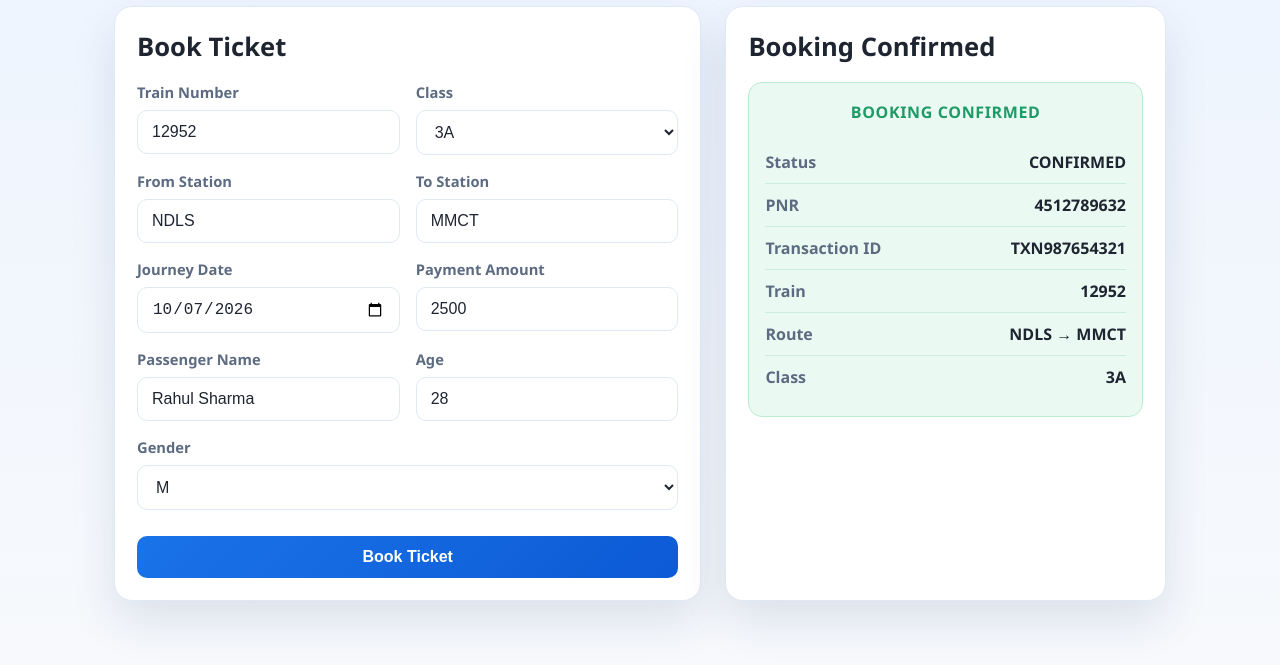
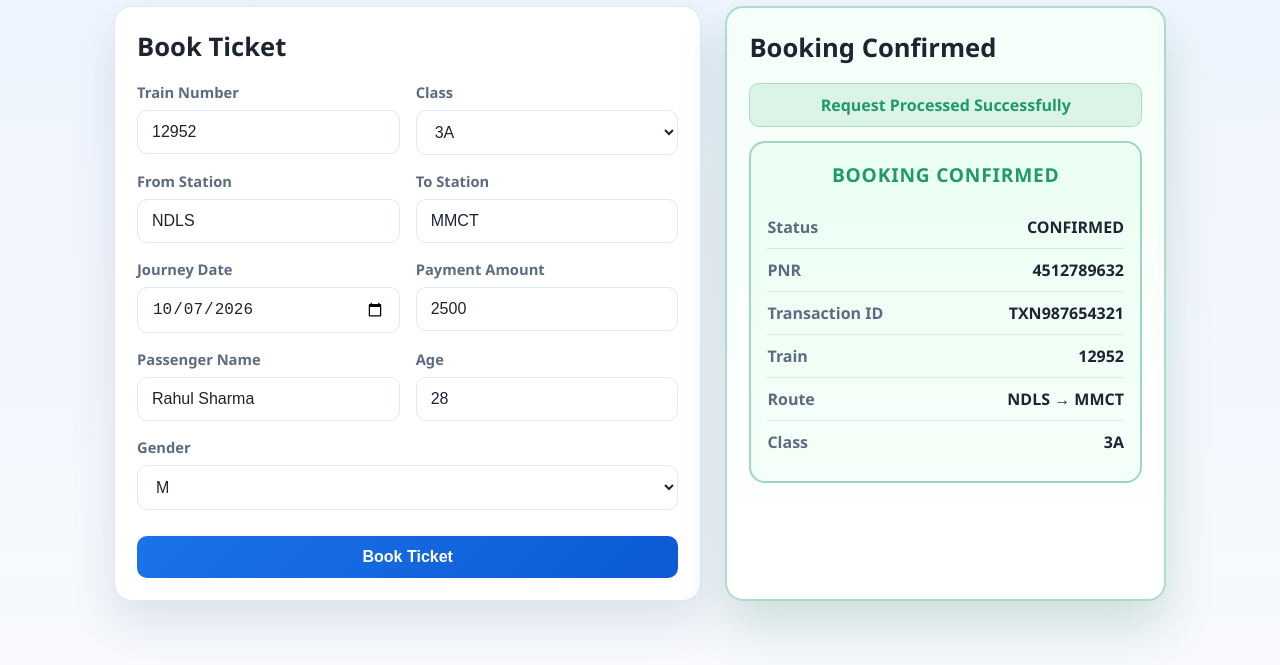
Before and after one commit to Palak9763/RailwayTicketingGateway, a plain HTML site: page index.html in a window 1280 px wide. Shown: the part 168-833 px from the top of the page. Drawn offline with Linux system fonts and the light colour scheme.

Commit message:
Changes in UI

```diff
--- a/index.html
+++ b/index.html
@@ -10,7 +10,7 @@
     <div class="container">
       <header class="header">
         <div>
-          <p class="eyebrow">Prototype Demo</p>
+          <p class="eyebrow">Mini Project Demo</p>
           <h1>Railway Ticketing Gateway</h1>
         </div>
       </header>
@@ -85,8 +85,10 @@
           </form>
         </section>
 
-        <section class="card result-card">
+        <section class="card result-card prominent-card">
           <h2>Booking Confirmed</h2>
+
+          <div class="status-message" id="statusMessage">Request Processed Successfully</div>
 
           <div class="confirmation-box" id="confirmationBox">
             <p class="title">BOOKING CONFIRMED</p>
--- a/script.js
+++ b/script.js
@@ -5,6 +5,7 @@ const txnText = document.getElementById('txnText');
 const trainText = document.getElementById('trainText');
 const routeText = document.getElementById('routeText');
 const classText = document.getElementById('classText');
+const statusMessage = document.getElementById('statusMessage');
 const submitButton = bookingForm.querySelector('button[type="submit"]');
 
 const todayPlus = () => {
@@ -59,6 +60,7 @@ bookingForm.addEventListener('submit', async function (event) {
   };
 
   try {
+    statusMessage.textContent = 'Request Processed Successfully';
     const result = await simulateBooking();
     updateConfirmation({
       ...result,
--- a/styles.css
+++ b/styles.css
@@ -120,20 +120,39 @@ button:hover {
   transform: translateY(-1px);
 }
 
+.prominent-card {
+  background: linear-gradient(180deg, #f5fff9 0%, #ffffff 100%);
+  border: 2px solid rgba(30, 155, 103, 0.35);
+  box-shadow: 0 24px 48px rgba(24, 108, 73, 0.18);
+}
+
+.status-message {
+  margin: 0 0 14px;
+  padding: 10px 12px;
+  background: rgba(30, 155, 103, 0.12);
+  border: 1px solid rgba(30, 155, 103, 0.25);
+  color: var(--success);
+  border-radius: 10px;
+  font-weight: 700;
+  text-align: center;
+}
+
 .confirmation-box {
-  border: 1px solid #bbebd0;
-  background: var(--success-bg);
-  border-radius: 14px;
+  border: 2px solid rgba(30, 155, 103, 0.4);
+  background: linear-gradient(180deg, #ebfff4 0%, #f5fff9 100%);
+  border-radius: 16px;
   padding: 18px 16px;
+  box-shadow: inset 0 1px 0 rgba(255,255,255,0.7);
 }
 
 .title {
   margin: 0 0 18px;
   color: var(--success);
-  font-weight: 800;
+  font-weight: 900;
   letter-spacing: 0.04em;
   text-transform: uppercase;
   text-align: center;
+  font-size: 1.2rem;
 }
 
 .row {
```
